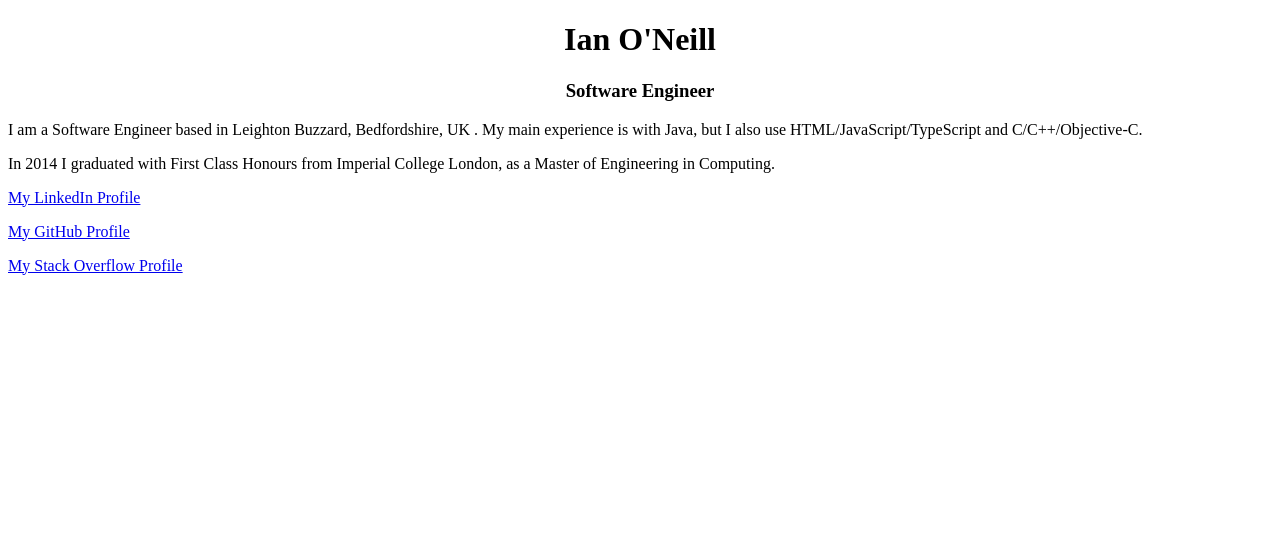
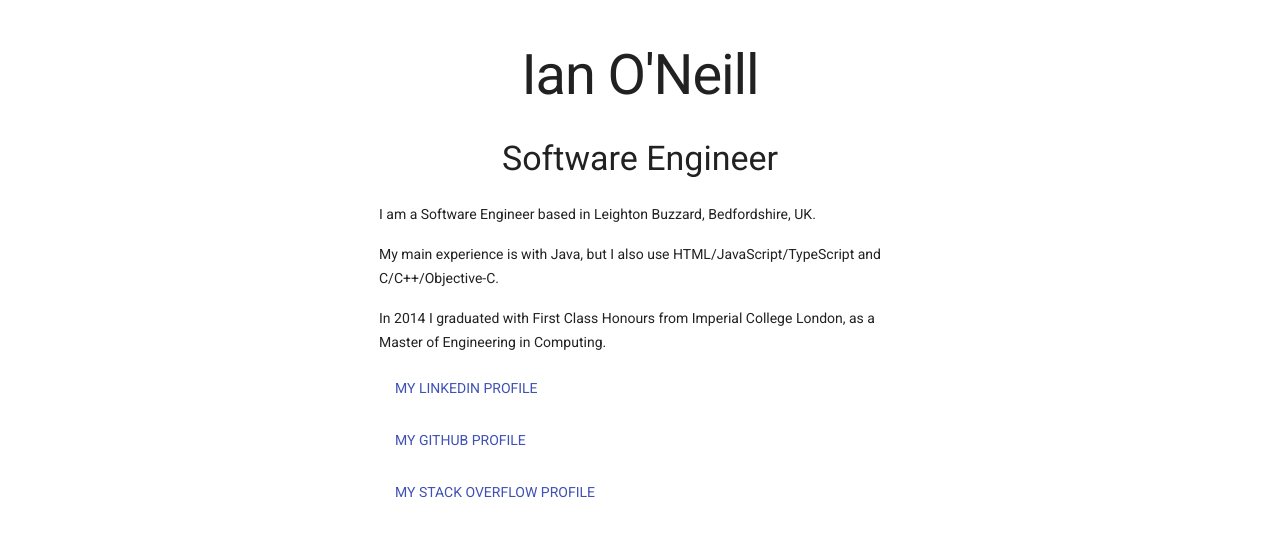
Before and after one commit to ianjoneill/ianjoneill.github.io, a plain HTML site: page index.html in a window 1280 px wide. Drawn offline with nearby package versions, Linux system fonts and the light colour scheme.

Commit message:
Address Google search console suggestions

```diff
--- a/index.html
+++ b/index.html
@@ -3,6 +3,7 @@
 <head>
 <title>Ian O&#39;Neill | Software Engineer</title>
 <meta http-equiv="Content-Type" content="text/html; charset=UTF-8">
+<meta name="viewport" content="width=device-width, initial-scale=1">
 <script>
   (function(i,s,o,g,r,a,m){i['GoogleAnalyticsObject']=r;i[r]=i[r]||function(){
   (i[r].q=i[r].q||[]).push(arguments)},i[r].l=1*new Date();a=s.createElement(o),
@@ -11,13 +12,35 @@
 
   ga('create', 'UA-52247139-1', 'ianjamesoneill.com');
   ga('send', 'pageview');
+</script>
+<link rel="stylesheet" href="https://fonts.googleapis.com/css?family=Roboto">
+<link rel="stylesheet" href="https://code.getmdl.io/1.3.0/material.indigo-pink.min.css">
+<style>
+  body {
+    font-family: 'Roboto', sans-serif;
+  }
 
-</script>
+  .container {
+    padding: 1em;
+  }
+
+  .centred {
+    text-align: center;
+  }
+
+  @media (min-width: 575px) {
+    body {
+      width: 550px;
+      margin-left: auto;
+      margin-right: auto;
+    }
+  }
+</style>
 </head>
 
 <body>
-<div itemscope itemtype="http://schema.org/Person">
-  <div style="text-align:center">
+<div itemscope itemtype="http://schema.org/Person" class="container">
+  <div class="centred">
     <h1 itemprop="name">Ian O&#39;Neill</h1>
     <h3 itemprop="jobTitle">Software Engineer</h3>
   </div>
@@ -27,8 +50,10 @@
     <span itemprop="address" itemscope itemtype="http://schema.org/PostalAddress">
       <span itemprop="addressLocality">Leighton Buzzard</span>,
       <span itemprop="addressRegion">Bedfordshire</span>,
-      <span itemprop="addressCountry">UK</span>
-    </span>.
+      <span itemprop="addressCountry">UK</span>.
+    </span>
+  </p>
+  <p>
     My main experience is with Java, but I also use HTML/JavaScript/TypeScript and C/C++/Objective-C.
   </p>
   <p>
@@ -44,9 +69,23 @@
     as a <span itemprop="award">Master of Engineering</span> in Computing.
   </p>
 
-  <p><a href="http://uk.linkedin.com/pub/ian-o-39-neill/98/1ba/454">My LinkedIn Profile</a></p>
-  <p><a href="https://github.com/ianjoneill">My GitHub Profile</a></p>
-  <p><a href="https://stackoverflow.com/users/4063157/ianjoneill">My Stack Overflow Profile</a></p>
+  <div>
+    <p>
+      <a href="http://uk.linkedin.com/pub/ian-o-39-neill/98/1ba/454" class="mdl-button mdl-js-button mdl-button--primary">
+        My LinkedIn Profile
+      </a>
+    </p>
+    <p>
+      <a href="https://github.com/ianjoneill" class="mdl-button mdl-js-button mdl-button--primary">
+        My GitHub Profile
+      </a>
+    </p>
+    <p>
+      <a href="https://stackoverflow.com/users/4063157/ianjoneill" class="mdl-button mdl-js-button mdl-button--primary">
+        My Stack Overflow Profile
+      </a>
+    </p>
+  </div>
 </div>
 </body>
 </html>
```
